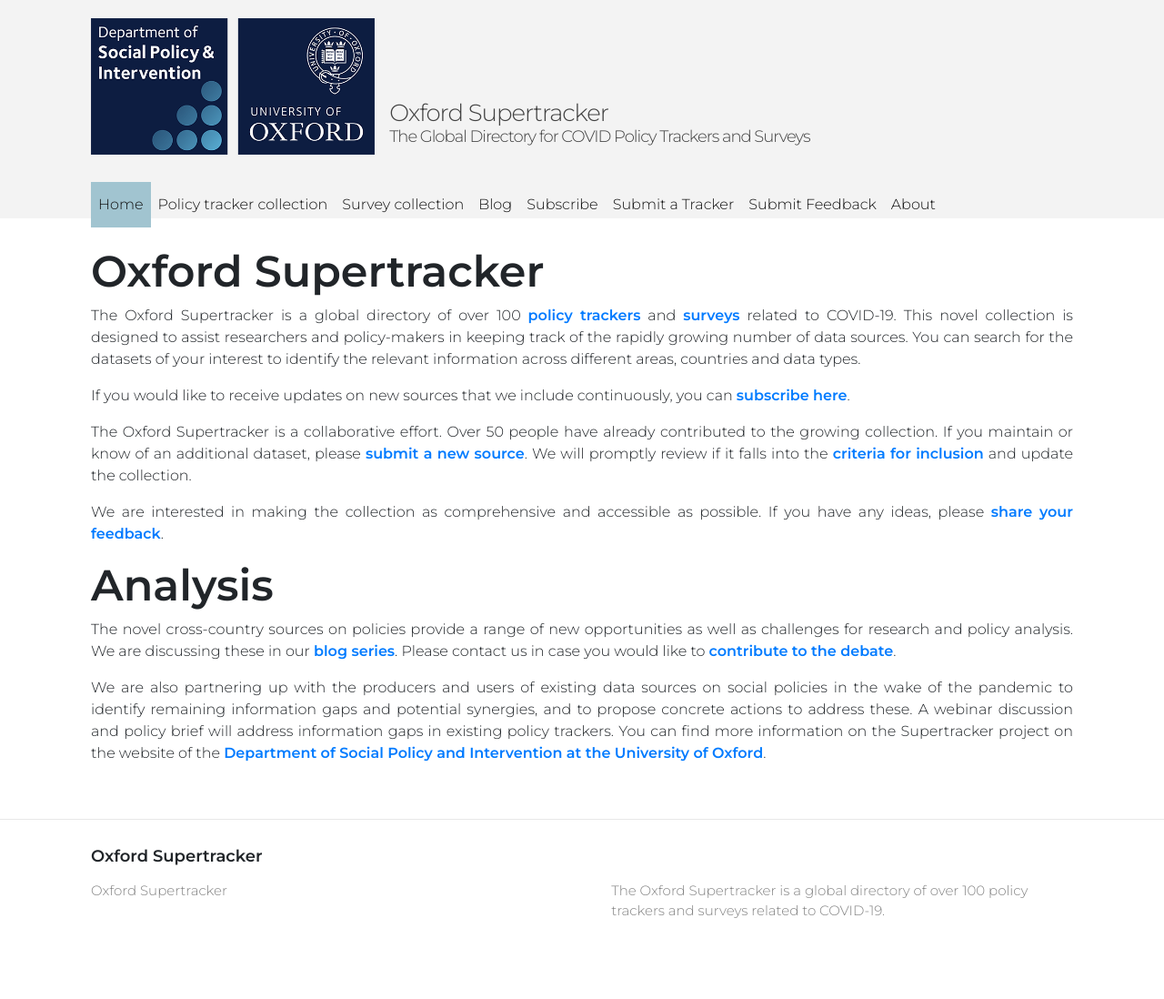
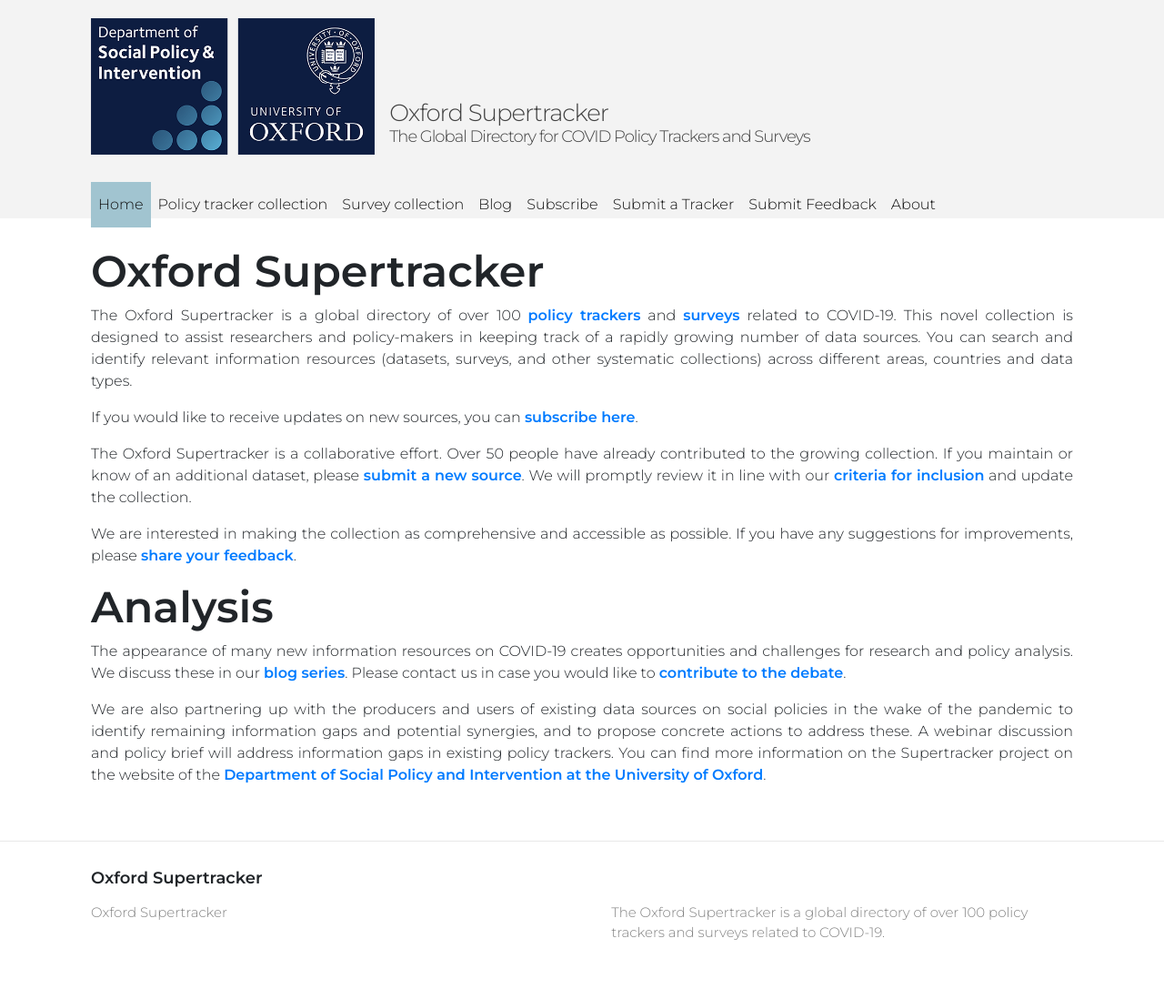
Before and after one commit to lukaslehner/supertracker, a Jekyll site: the page built from index.md, in a window 1280 px wide. Shown: the whole page at 91% size. Built offline with Jekyll 4.4.1, drawn with Linux system fonts in a browser that asks for light colours; before the commit the page ends 1074 px from its top, so only the background shows below that.

```diff
--- a/index.md
+++ b/index.md
@@ -10,17 +10,17 @@ order: 0
 
 # Oxford Supertracker
 
-The Oxford Supertracker is a global directory of over 100 **[policy trackers](policy-trackers/)** and **[surveys](surveys/)** related to COVID-19. This novel collection is designed to assist researchers and policy-makers in keeping track of the rapidly growing number of data sources. You can search for the datasets of your interest to identify the relevant information across different areas, countries and data types.
+The Oxford Supertracker is a global directory of over 100 **[policy trackers](policy-trackers/)** and **[surveys](surveys/)** related to COVID-19. This novel collection is designed to assist researchers and policy-makers in keeping track of a rapidly growing number of data sources. You can search and identify  relevant information resources (datasets, surveys, and other systematic collections) across different areas, countries and data types.
 
-If you would like to receive updates on new sources that we include continuously, you can **[subscribe here](subscribe/)**.
+If you would like to receive updates on new sources, you can **[subscribe here](subscribe/)**.
 
-The Oxford Supertracker is a collaborative effort. Over 50 people have already contributed to the growing collection. If you maintain or know of an additional dataset, please **[submit a new source](submit-a-tracker/)**. We will promptly review if it falls into the **[criteria for inclusion](documentation/)** and update the collection.
+The Oxford Supertracker is a collaborative effort. Over 50 people have already contributed to the growing collection. If you maintain or know of an additional dataset, please **[submit a new source](submit-a-tracker/)**. We will promptly review it in line with our **[criteria for inclusion](documentation/)** and update the collection.
 
-We are interested in making the collection as comprehensive and accessible as possible. If you have any ideas, please **[share your feedback](submit-feedback/)**.
+We are interested in making the collection as comprehensive and accessible as possible. If you have any suggestions for improvements, please **[share your feedback](submit-feedback/)**.
 
 # Analysis
 
-The novel cross-country sources on policies provide a range of new opportunities as well as challenges for research and policy analysis. We are discussing these in our **[blog series](blog/)**. Please contact us in case you would like to **[contribute to the debate](submit-feedback/)**.
+The appearance of many new information resources on COVID-19 creates opportunities and challenges for research and policy analysis. We discuss these in our **[blog series](blog/)**. Please contact us in case you would like to **[contribute to the debate](submit-feedback/)**.
 
 We are also partnering up with the producers and users of existing data sources on social policies in the wake of the pandemic to identify remaining information gaps and potential synergies, and to propose concrete actions to address these. A webinar discussion and policy brief will address information gaps in existing policy trackers. You can find more information on the Supertracker project on the website of the **[Department of Social Policy and Intervention at the University of Oxford][DSPI]**.
 
```
Also changed, not shown: 07_about.md (+4 -4 lines).
